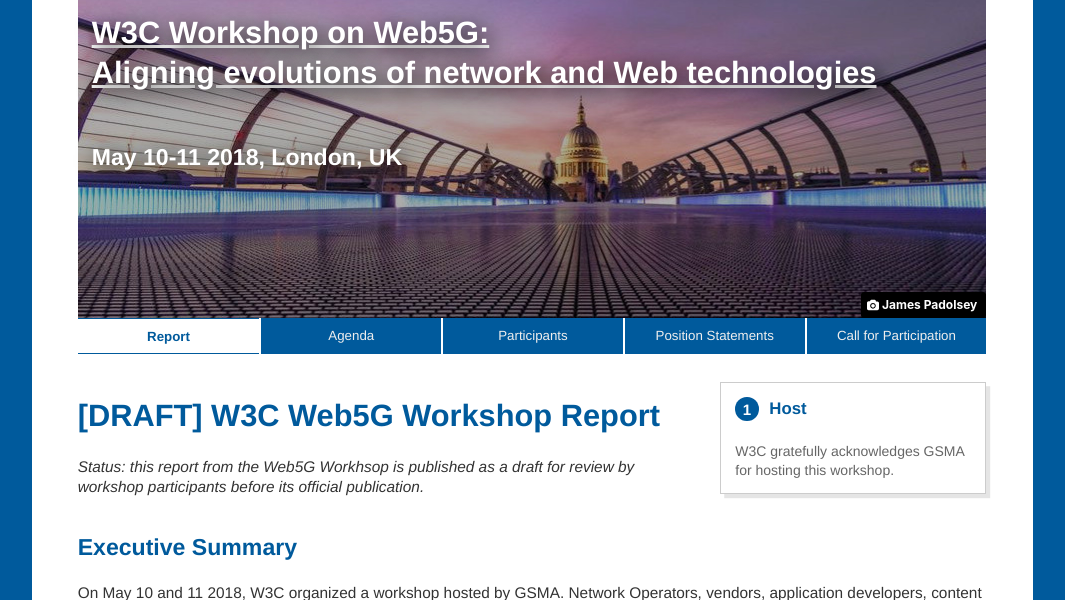
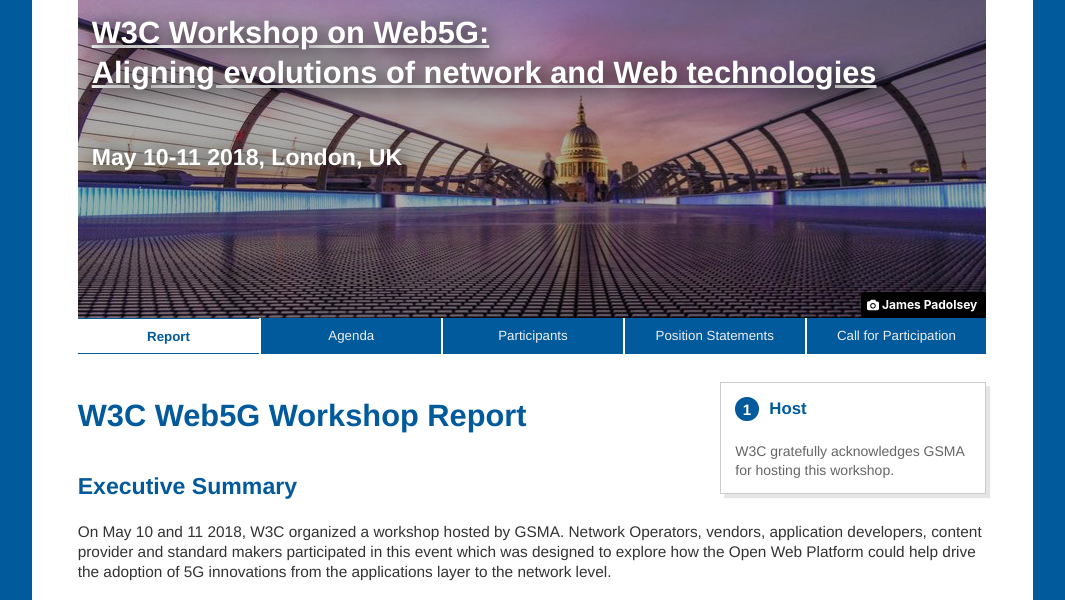
Before and after one commit to w3c/web5g-workshop, a plain HTML site: page report.html in a window 1280 px wide. Shown: the part 158-758 px from the top of the page, without its empty margins (108-1173 px from the left). Drawn offline with Linux system fonts and the light colour scheme.

Commit message:
Remove draft status from report

```diff
--- a/report.html
+++ b/report.html
@@ -3,7 +3,7 @@
   <head>
     <meta charset="utf-8">
     <title>
-      [DRAFT] W3C Web5G Workshop Report
+      W3C Web5G Workshop Report
     </title>
     <meta name="viewport" content="width=device-width, initial-scale=1">
     <link rel="stylesheet" href="style.css">
@@ -50,8 +50,8 @@
       </p>
     </aside>
     <main id="main" class="main">
-      <h1>[DRAFT] W3C Web5G Workshop Report</h1>
-      <p><em>Status: this report from the Web5G Workhsop is published as a draft for review by workshop participants before its official publication.</em></p>
+      <h1>W3C Web5G Workshop Report</h1>
+
       <h2>﻿Executive Summary</h2>
 <p>On May 10 and 11 2018, W3C organized a workshop hosted by GSMA.  Network Operators, vendors, application developers, content provider and standard makers participated in this event which was designed to explore how the Open Web Platform could help drive the adoption of 5G innovations from the applications layer to the network level.  </p>
 <p>During the two days, participants reviewed opportunities that new emerging innovations and capabilities at the application layers can bring to the 5G network. </p>
```
